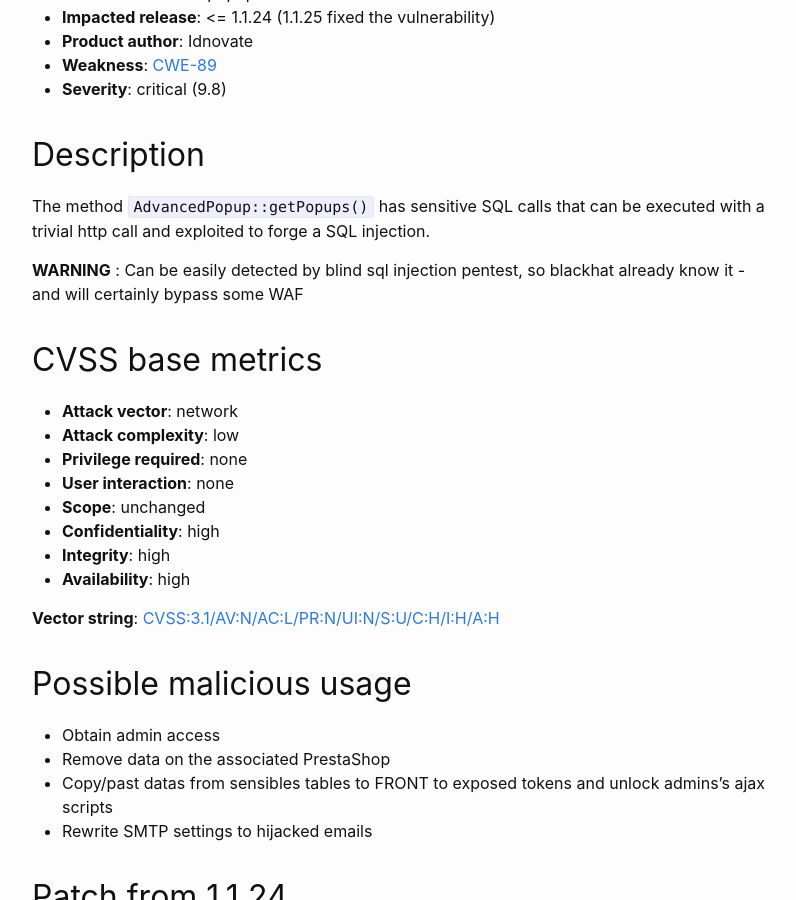
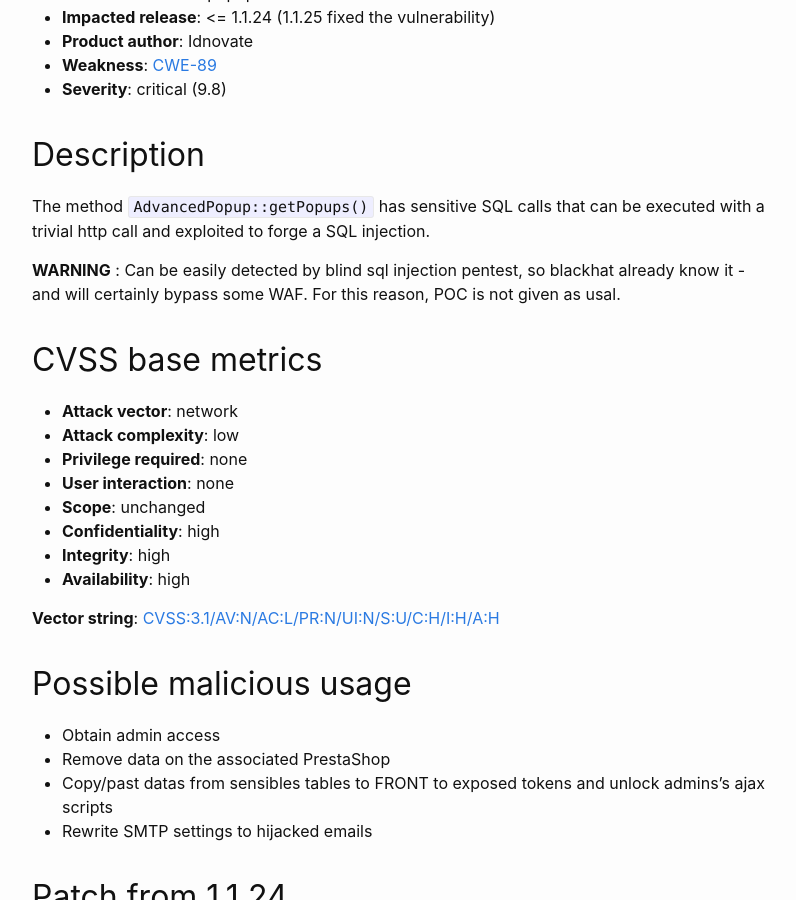
Before and after one commit to friends-of-presta/security-advisories, a Jekyll site: the page built from _posts/2023-04-11-advancedpopupcreator.md, in a window 1280 px wide and 900 px high, scrolled down 583 px. Shown: the whole window, without its empty margins (238-1034 px from the left). Built offline with Jekyll 4.4.1, drawn with Linux system fonts in a browser that asks for light colours.

Commit message:
Update 2023-04-11-advancedpopupcreator.md

```diff
--- a/_posts/2023-04-11-advancedpopupcreator.md
+++ b/_posts/2023-04-11-advancedpopupcreator.md
@@ -27,7 +27,7 @@ In the module "Advanced Popup Creator" (advancedpopupcreator), a guest can perfo
 
 The method `AdvancedPopup::getPopups()` has sensitive SQL calls that can be executed with a trivial http call and exploited to forge a SQL injection.
 
-**WARNING** : Can be easily detected by blind sql injection pentest, so blackhat already know it - and will certainly bypass some WAF
+**WARNING** : Can be easily detected by blind sql injection pentest, so blackhat already know it - and will certainly bypass some WAF. For this reason, POC is not given as usal.
 
 ## CVSS base metrics
 
```
